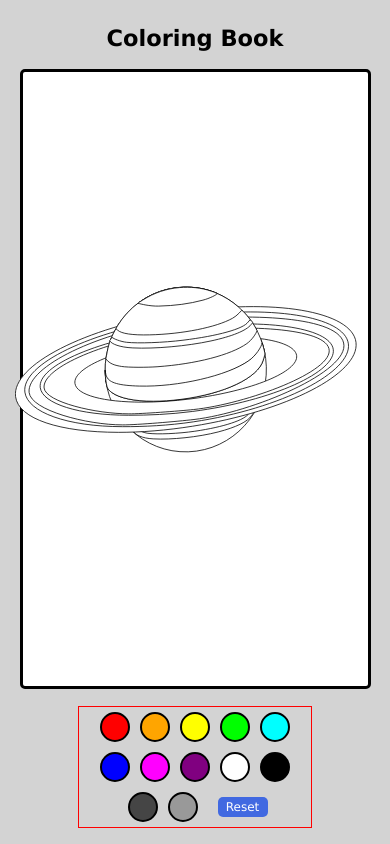
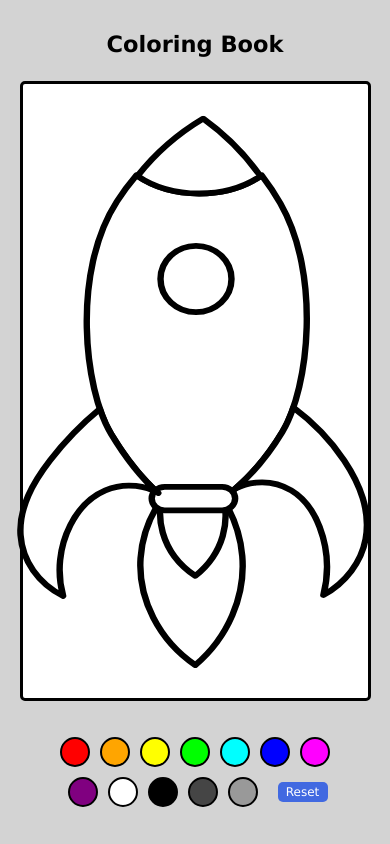
Before and after one commit to miloss98/coloring-book, a React (Create React App) app: page / in a window 390 px wide. Built offline with nearby package versions, Linux system fonts and the light colour scheme.

Commit message:
media query under 375px added

```diff
--- a/src/App.js
+++ b/src/App.js
@@ -54,7 +54,7 @@ function App() {
           <h1 className="title">Coloring Book </h1>
         </section>
         <section className="svg-container">
-          <Saturn colors={colors} fill={fillColors} dimensions={dimensions} />
+          <Rocket colors={colors} fill={fillColors} dimensions={dimensions} />
         </section>
         <section className="pallete-container">
           <ColorPallete
--- a/src/app.css
+++ b/src/app.css
@@ -126,9 +126,7 @@ path:hover {
   }
   .color-palette {
     width: 150%;
-
     margin-top: 1rem;
-    border: 1px solid red;
   }
   .reset-btn {
     margin-left: 1rem;
@@ -146,18 +144,15 @@ path:hover {
   }
   .color-palette {
     width: 180%;
-
     margin-top: 1rem;
-    border: 1px solid red;
   }
   .reset-btn {
     margin-left: 1rem;
   }
 }
-@media only screen and (max-width: 479px) {
+@media only screen and (max-width: 480px) {
   .svg-container {
     width: 90%;
-    margin-bottom: 1rem;
   }
   .title-container {
     width: 90%;
@@ -165,9 +160,8 @@ path:hover {
     margin-bottom: 0;
   }
   .color-palette {
-    width: 120%;
+    width: 150%;
     margin-top: 0.5em;
-    border: 1px solid red;
   }
   .single-color {
     height: 30px;
@@ -183,3 +177,30 @@ path:hover {
     padding: 0;
   }
 }
+@media only screen and (max-width: 375px) {
+  .svg-container {
+    width: 90%;
+    margin-bottom: 0rem;
+  }
+  .title-container {
+    width: 90%;
+    margin-bottom: 0;
+  }
+  .color-palette {
+    width: 150%;
+    margin-top: 0.5em;
+  }
+  .single-color {
+    height: 30px;
+    width: 30px;
+    border-radius: 50%;
+    margin: 5px;
+  }
+  .reset-btn {
+    margin-left: 1rem;
+    height: 20px;
+    width: 50px;
+    font-size: 0.8rem;
+    padding: 0;
+  }
+}
```
